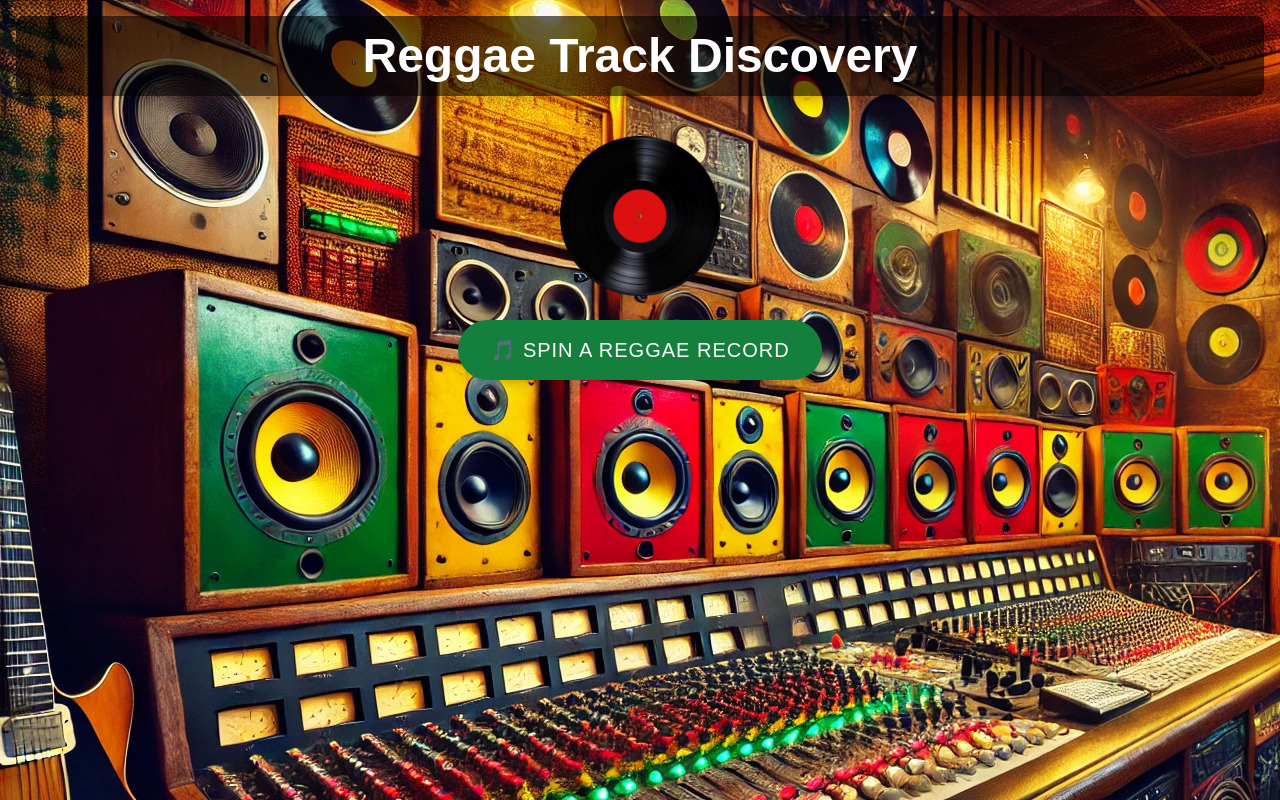
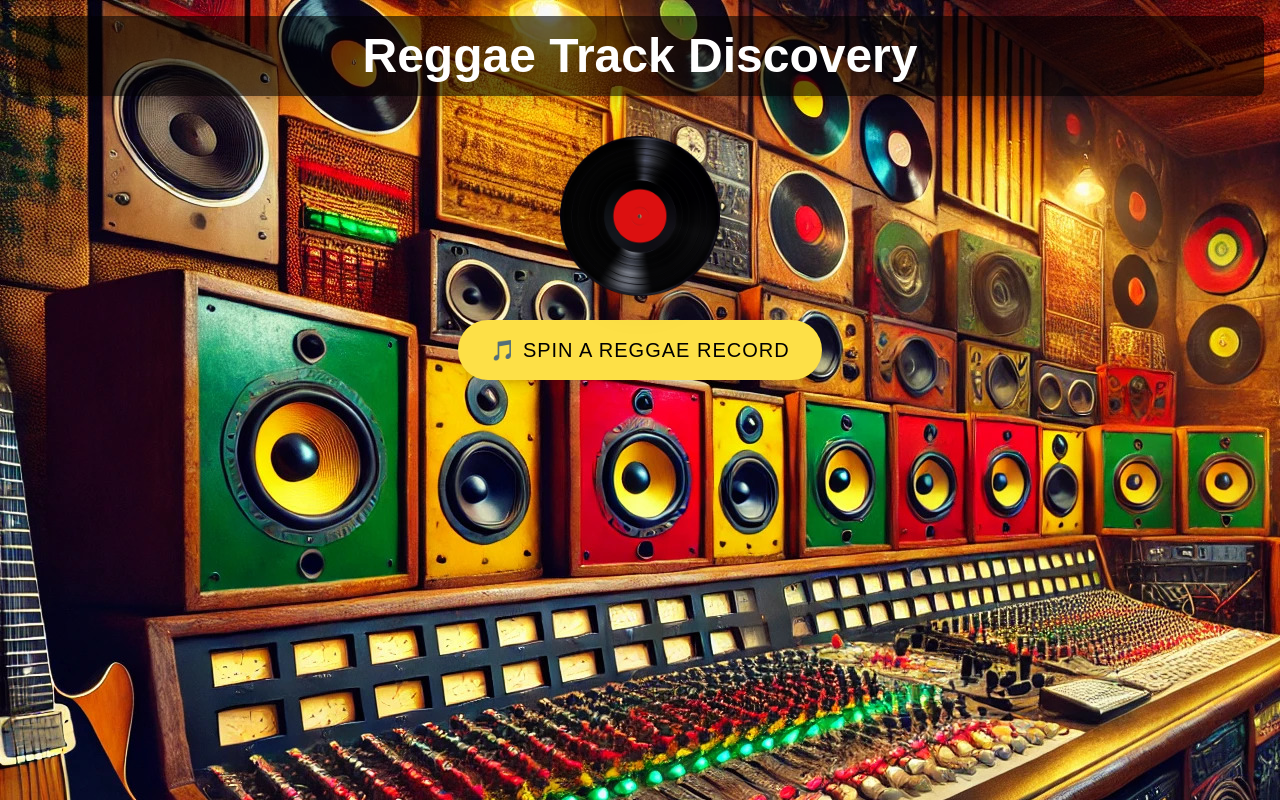
Before and after one commit to jacobmenlove/reggae-discovery, a React (Create React App) app in the folder client/: page / in a window 1280 px wide. Built offline with nearby package versions, Linux system fonts and the light colour scheme; a web font is replaced by a local one.

Commit message:
updated API info

```diff
--- a/client/src/components/Home.tsx
+++ b/client/src/components/Home.tsx
@@ -67,7 +67,7 @@ export default function Home() {
       <button
         onClick={handleSpin}
         disabled={isSpinning}
-        className="bg-green-700 text-white px-8 py-4 rounded-full shadow-lg hover:bg-green-800 transition-all text-xl uppercase tracking-wider disabled:opacity-50"
+        className="bg-yellow-300 text-black px-8 py-4 rounded-full shadow-lg hover:bg-red-500 transition-all text-xl uppercase tracking-wider disabled:opacity-50"
       >
         {isSpinning ? 'Loading...' : '🎵 Spin a Reggae Record'}
       </button>
@@ -113,7 +113,7 @@ export default function Home() {
                     href={track.trackViewUrl}  // Link to the track on Apple Music
                     target="_blank"
                     rel="noopener noreferrer"
-                    className="bg-yellow-300 text-black px-6 py-3 rounded-full shadow-lg hover:bg-yellow-200 transition-all text-lg"
+                    className="bg-yellow-300 text-black px-6 py-3 rounded-full shadow-lg hover:bg-red-500 transition-all text-lg"
                   >
                     Click Here to Listen on Apple Music
                   </a>
```
Also changed, not shown: 1 other file (tests, documents, lock files or other folders).
